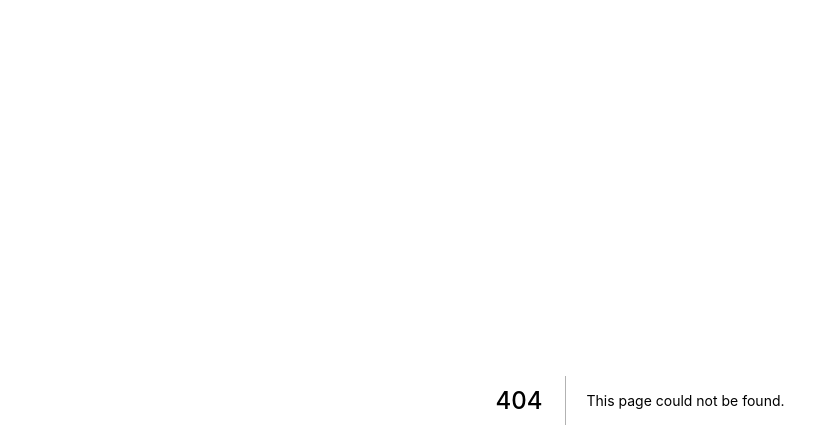
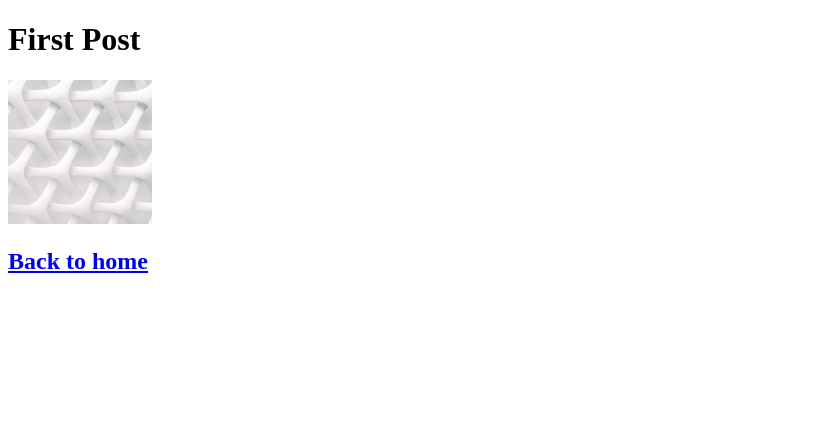
Before and after one commit to alajillo/next-js-practice, a Next.js app: page /posts/first-post in a window 1280 px wide. Before the commit this address had no page. Shown: the top 448 px of the page, without its empty margins (0-839 px from the left). Built offline with nearby package versions, Linux system fonts and the light colour scheme.

Commit message:
first commit

```diff
--- /dev/null
+++ b/pages/posts/first-post.js
@@ -0,0 +1,20 @@
+import Link from 'next/link'
+import Image from 'next/image'
+export default function FirstPost(){
+    return (
+        <>
+            <h1>First Post</h1>
+            <Image
+                src="/images/test.jpeg"
+                height={144}
+                width={144}
+                alt="Your Name"
+            />
+            <h2>
+                <Link href="/">
+                    <a>Back to home</a>
+                </Link>
+            </h2>
+        </>
+    )
+}
```
Also changed, not shown: public/images/test.jpeg (added).
